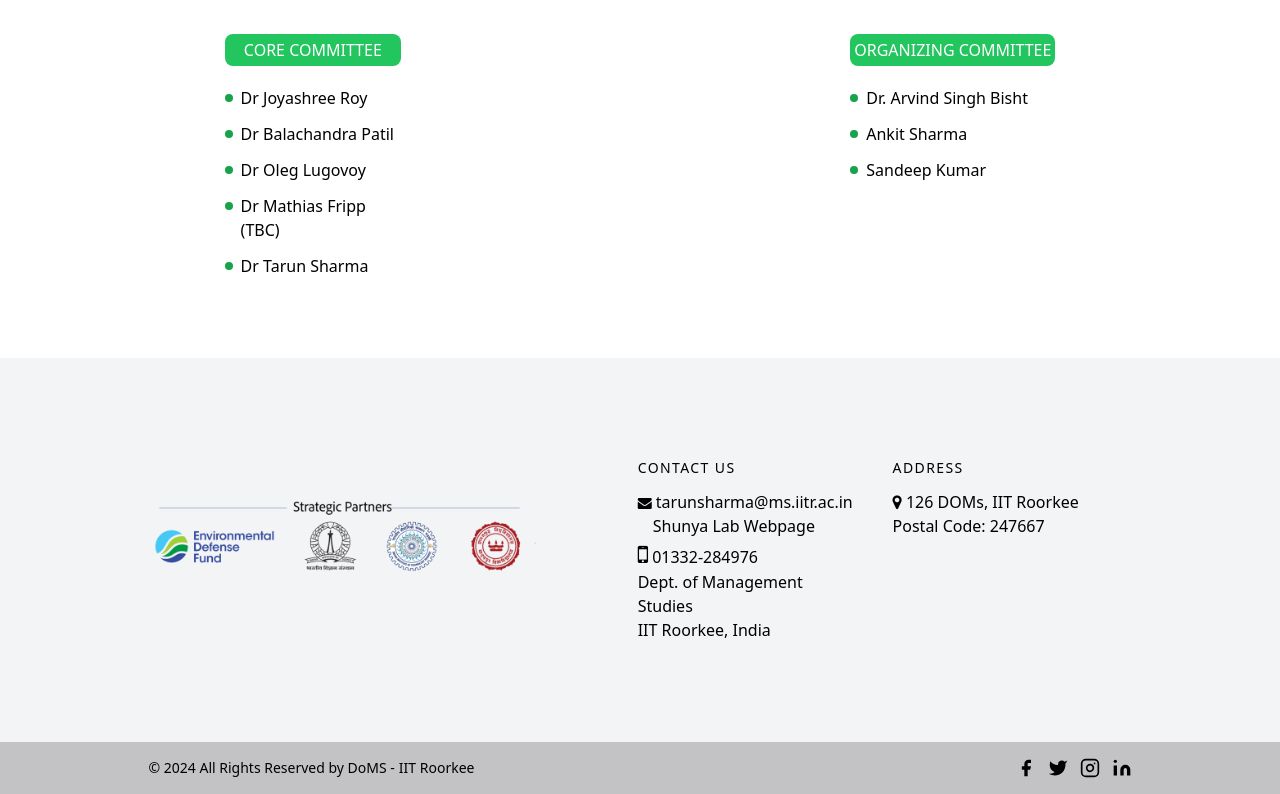
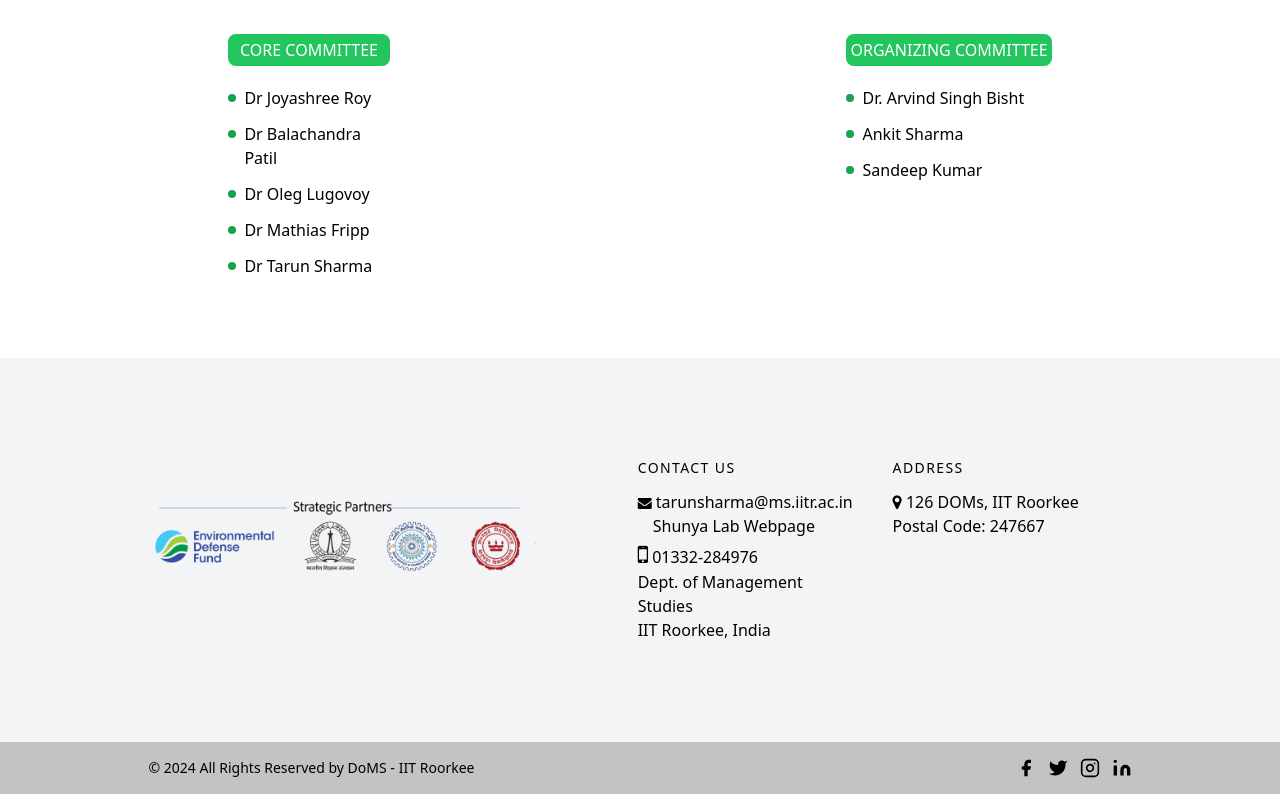
Before and after one commit to aryn3017/RegistrationWebsite, a React (Vite) app: page /team in a window 1280 px wide. Shown: the part 718-1512 px from the top of the page. Built offline with nearby package versions, Linux system fonts and the light colour scheme.

Commit message:
changes_matthisFripp

```diff
--- a/src/components/Speakers/Listspeaker.jsx
+++ b/src/components/Speakers/Listspeaker.jsx
@@ -31,7 +31,7 @@ OptimalSolution, USA
           text="Associate Vice President, Environmental Defense Fund
 "
           lnk={"https://www.edf.org/people/matthias-fripp"}
-          hea="Dr Mathias Fripp (TBC)
+          hea="Dr Mathias Fripp
 
 "
         />
--- a/src/components/Team/TeamList.jsx
+++ b/src/components/Team/TeamList.jsx
@@ -13,7 +13,7 @@ const UnOrderedList1 = ({head}) => {
 " />
         <ListItem text="Dr Oleg Lugovoy
 " />
-        <ListItem text="Dr Mathias Fripp (TBC)
+        <ListItem text="Dr Mathias Fripp
 " />
         <ListItem text="Dr Tarun Sharma" />
       </ul>
```
